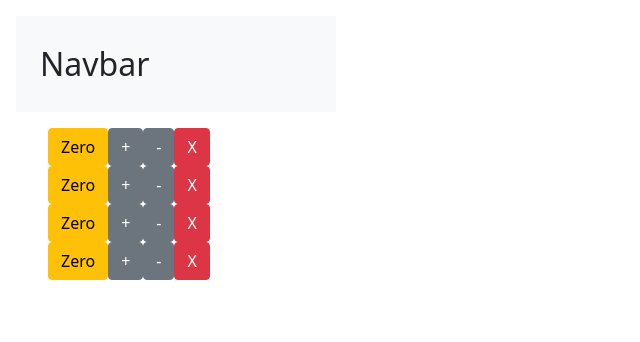
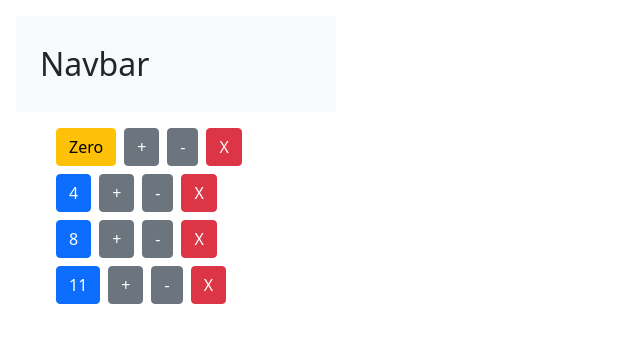
Before and after one commit to PalmkvistJoakim/Cart, a React (Create React App) app: page / in a window 1280 px wide. Shown: the top 342 px of the page, without its empty margins (0-640 px from the left). Built offline with nearby package versions, Linux system fonts and the light colour scheme.

Commit message:
Added delete functionality

```diff
--- a/src/components/Product.jsx
+++ b/src/components/Product.jsx
@@ -2,20 +2,29 @@
 
 class Product extends Component {
   state = {
-    quantity: 0,
+    quantity: this.props.product.quantity,
   };
 
   render() {
     return (
-      <div>
-        <span class={this.getBadgeClasses()}>{this.formatQuantity()}</span>
-        <button class="btn btn-secondary" onClick={this.handleIncrement}>
+      <div className="m-2">
+        <span className={this.getBadgeClasses()}>{this.formatQuantity()}</span>
+        <button
+          className="btn btn-secondary ms-2"
+          onClick={this.handleIncrement}
+        >
           +
         </button>
-        <button class="btn btn-secondary" onClick={this.handleDecrement}>
+        <button
+          className="btn btn-secondary ms-2"
+          onClick={this.handleDecrement}
+        >
           -
         </button>
-        <button class="btn btn-danger" onClick={this.handleDelete}>
+        <button
+          className="btn btn-danger ms-2"
+          onClick={() => this.props.onDelete(this.props.product.id)}
+        >
           X
         </button>
       </div>
@@ -36,10 +45,6 @@
   handleDecrement = () => {
     this.setState({ quantity: this.state.quantity - 1 });
   };
-
-  handleDelete = () => {
-    this.setState({ quantity: this.state.quantity });
-  };
 }
 
 export default Product;
--- a/src/components/Products.jsx
+++ b/src/components/Products.jsx
@@ -14,11 +14,20 @@
     return (
       <div>
         {this.state.products.map((product) => (
-          <Product />
+          <Product
+            key={product.id}
+            product={product}
+            onDelete={this.handleDelete}
+          />
         ))}
       </div>
     );
   }
+
+  handleDelete = (id) => {
+    const products = this.state.products.filter((p) => p.id !== id);
+    this.setState({ products });
+  };
 }
 
 export default Products;
```
